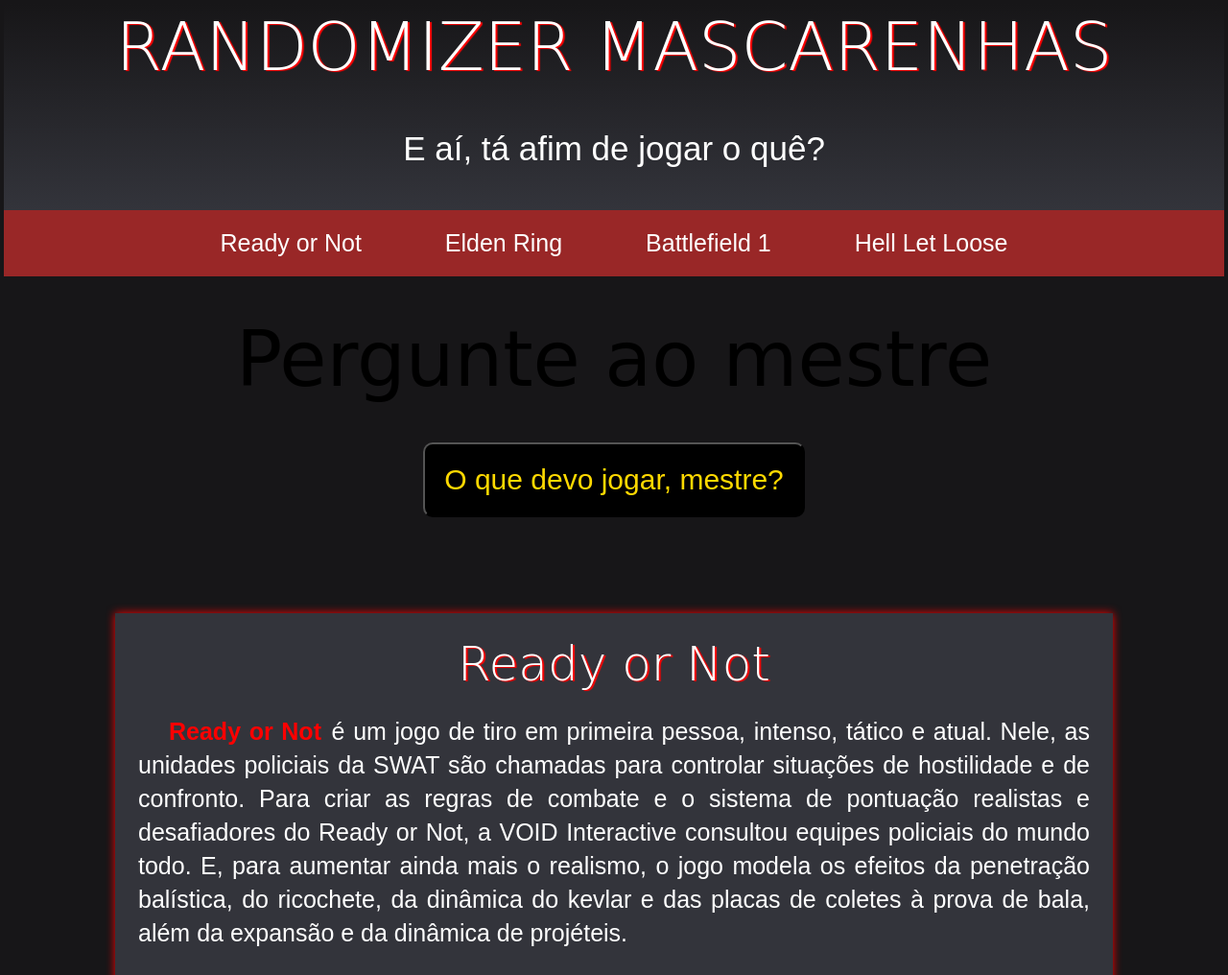
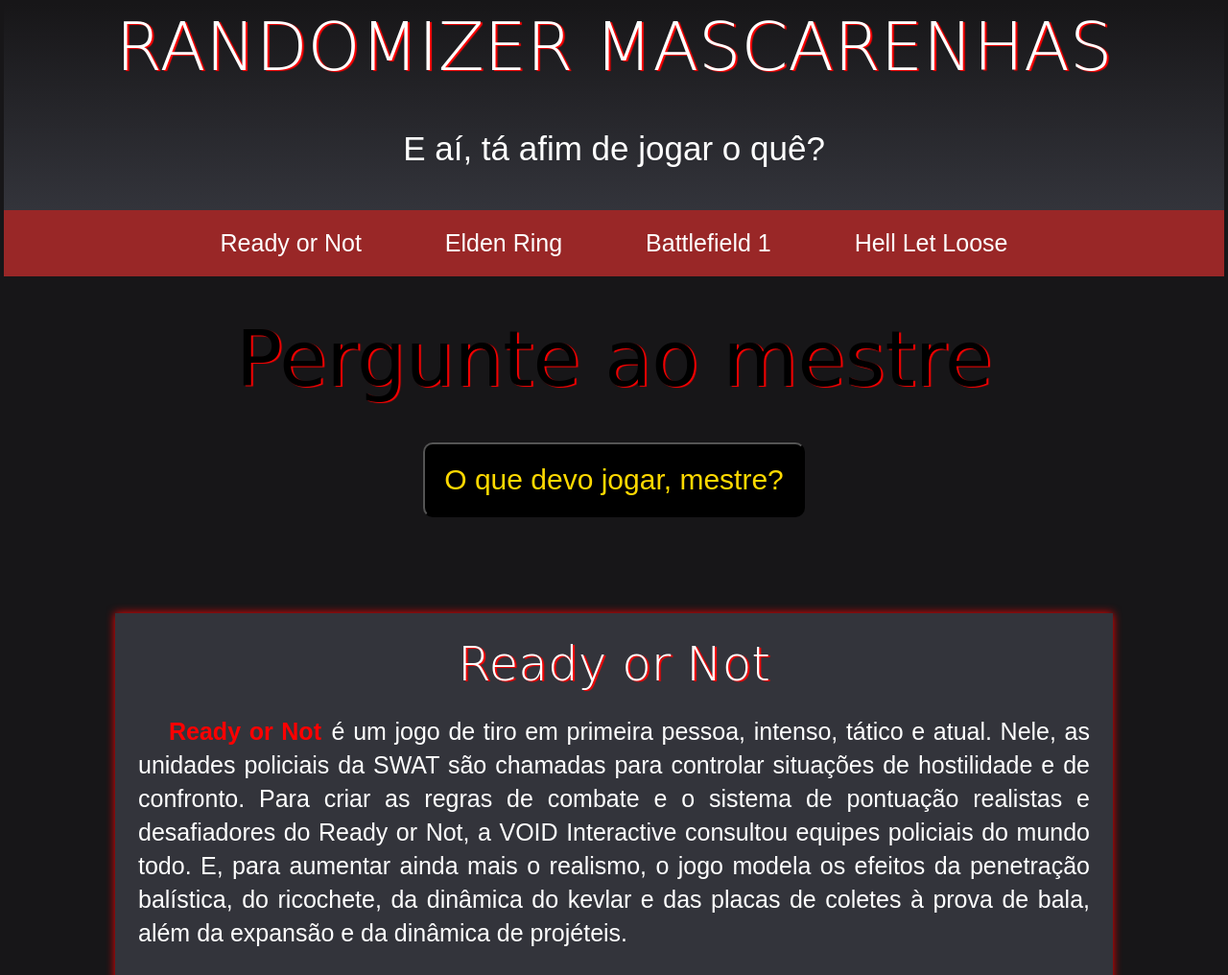
Before and after one commit to PauloVRMascarenhas/Randomizer-Mascarenhas, a plain HTML site: page pag02.html in a window 1280 px wide. Shown: the top 1016 px of the page at 96% size. Drawn offline with Linux system fonts and the light colour scheme; a web font is replaced by a local one.

Commit message:
Update pag02.html

```diff
--- a/pag02.html
+++ b/pag02.html
@@ -58,6 +58,7 @@
             text-align: center;
             padding: 20px;
 
+
         }
 
         nav > a{
@@ -111,6 +112,8 @@
             font-size: 80px;
             text-align: center;
             font-family: 'Lacquer', cursive;
+            text-shadow: 2px 1px 1px red;
+
 
         }
 
```
